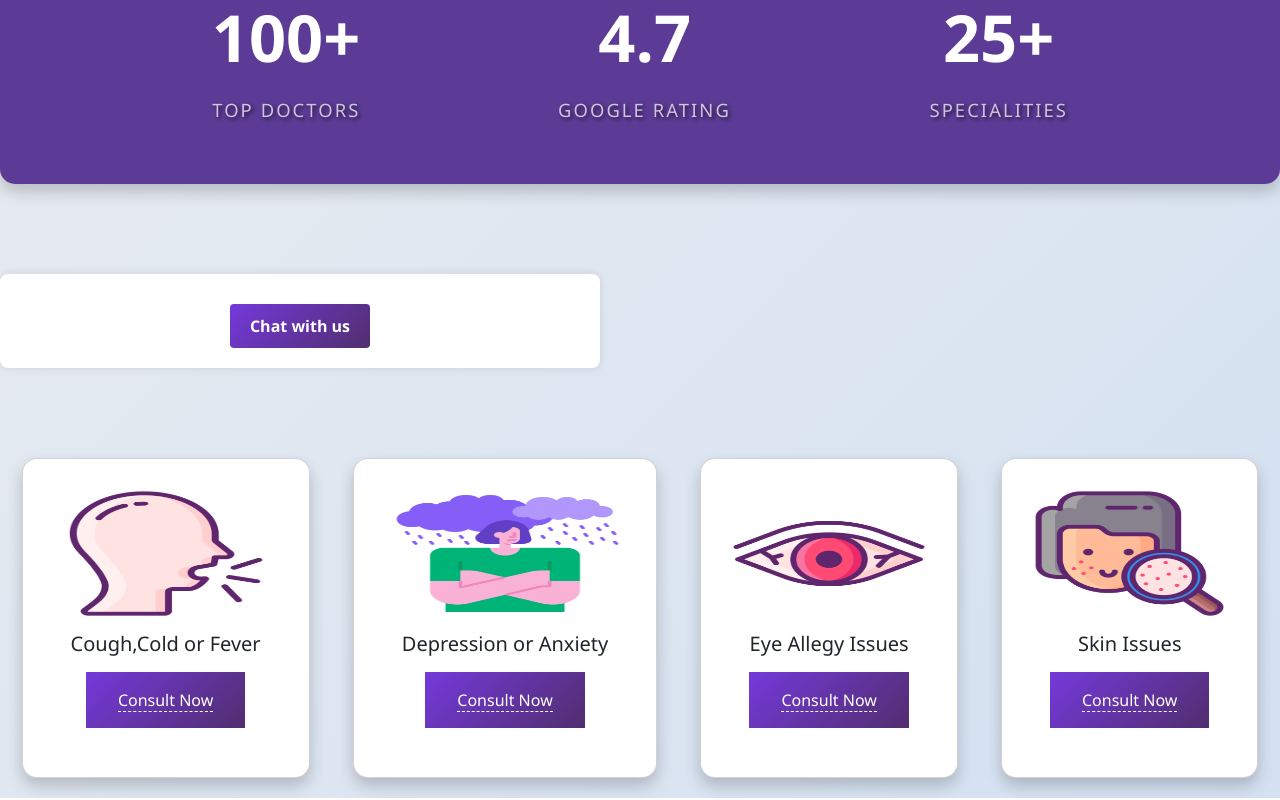
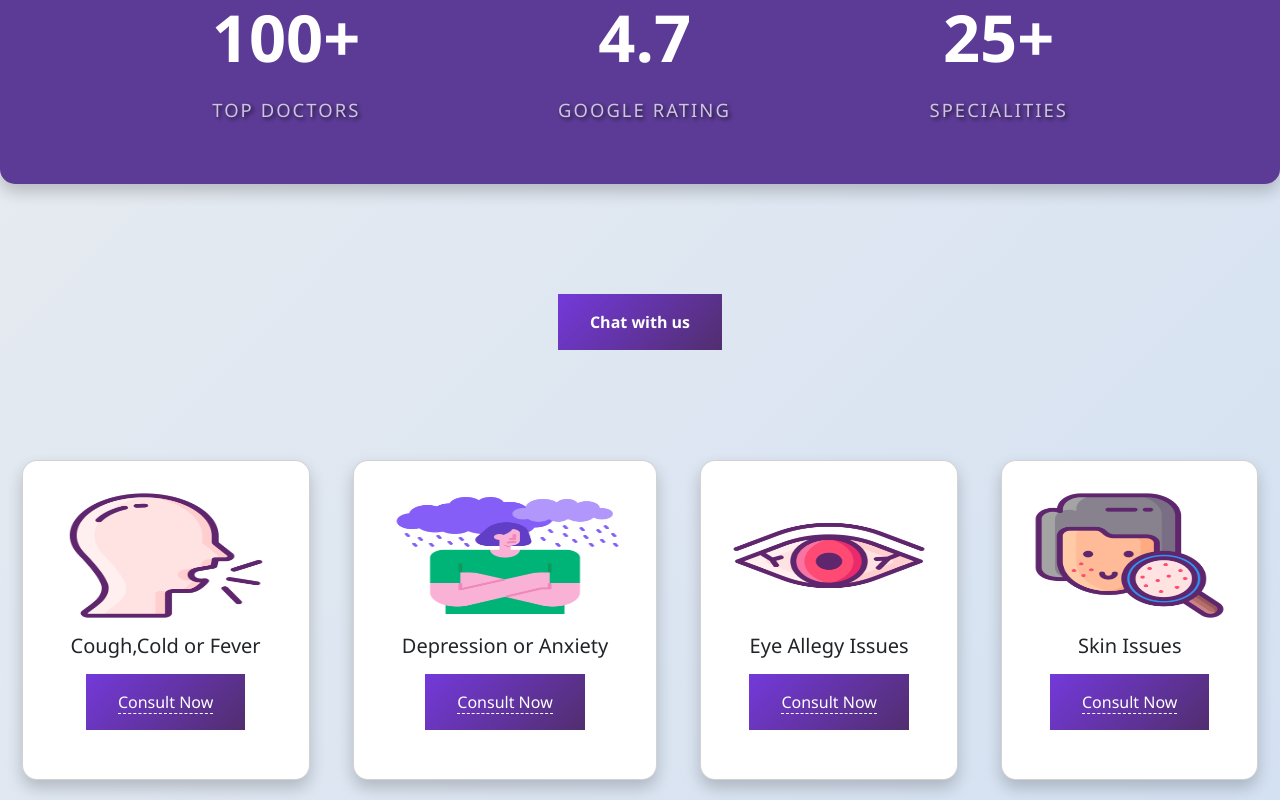
Before and after one commit to sohith18/Health-Care, a React (Vite) app in the folder client/: page / in a window 1280 px wide. Shown: the part 994-1794 px from the top of the page. Built offline with nearby package versions, Linux system fonts and the light colour scheme.

Commit message:
video consult

```diff
--- a/client/src/Styles/App.css
+++ b/client/src/Styles/App.css
@@ -49,12 +49,11 @@ img{
   margin-top: 90px;
   margin-bottom: 20px;
   display: flex;
-  background-color: #ffffff;
   justify-content: center;
-  box-shadow: 0px 0px 10px rgba(0, 0, 0, 0.1);
+  /* box-shadow: 0px 0px 10px rgba(0, 0, 0, 0.1); */
   border-radius: 8px;
   padding: 20px;
-  max-width: 600px;
+  /* max-width: 600px; */
   width: 100%;
 }
 
@@ -64,20 +63,6 @@ img{
   line-height: 1.5;
 }
 
-.chat-box button {
-  background-color: #4caf50;
-  color: #fff;
-  padding: 10px 20px;
-  border: none;
-  border-radius: 4px;
-  cursor: pointer;
-  font-size: 16px;
-  margin-top: 10px;
-}
-
-.chat-box button:hover {
-  background-color: #45a049;
-}
 
 
 .nav-bar{
--- a/client/src/components/Navbar.jsx
+++ b/client/src/components/Navbar.jsx
@@ -3,7 +3,6 @@ import {Link } from 'react-router-dom';
 
 export default function Navbar() {
   const [displalog_out_name,setdisplalog_out_name] = useState(window.localStorage.getItem("user"));
-  //window.localStorage.removeItem("user")
   console.log(displalog_out_name);
   let loggedin = displalog_out_name?true:false;
   let val;
--- a/client/src/pages/Specialized_doctors/AllergyDoctors.jsx
+++ b/client/src/pages/Specialized_doctors/AllergyDoctors.jsx
@@ -1,7 +1,16 @@
 import React from 'react'
+
+const LiveCall=()=>{
+    window.location.assign(`/video-call`)
+}
 
 export default function AllergyDoctors() {
   return (
-    <div>AllergyDoctors</div>
+    <div>
+      <div className  = 'chat-box'>
+        <button> Chat with us </button>
+      </div>
+      <button onClick={LiveCall}>Video Call</button>
+    </div>
   )
 }
--- a/client/src/pages/Specialized_doctors/ColdDoctors.jsx
+++ b/client/src/pages/Specialized_doctors/ColdDoctors.jsx
@@ -1,7 +1,14 @@
 import React from 'react'
-
+const LiveCall=()=>{
+  window.location.assign(`/video-call`)
+}
 export default function ColdDoctors() {
   return (
-    <div>ColdDoctors</div>
+    <div>
+      <div className  = 'chat-box'>
+        <button> Chat with us </button>
+      </div>
+      <button onClick={LiveCall}>Video Call</button>
+    </div>
   )
 }
--- a/client/src/pages/Specialized_doctors/DepressionDoctors.jsx
+++ b/client/src/pages/Specialized_doctors/DepressionDoctors.jsx
@@ -1,7 +1,14 @@
 import React from 'react'
-
+const LiveCall=()=>{
+  window.location.assign(`/video-call`)
+}
 export default function DepressionDoctors() {
   return (
-    <div>DepressionDoctors</div>
+    <div>
+      <div className  = 'chat-box'>
+        <button> Chat with us </button>
+      </div>
+      <button onClick={LiveCall}>Video Call</button>
+    </div>
   )
 }
--- a/client/src/pages/Specialized_doctors/SkinDoctors.jsx
+++ b/client/src/pages/Specialized_doctors/SkinDoctors.jsx
@@ -1,7 +1,14 @@
 import React from 'react'
-
+const LiveCall=()=>{
+  window.location.assign(`/video-call`)
+}
 export default function SkinDoctors() {
   return (
-    <div>SkinDoctors</div>
+    <div>
+      <div className  = 'chat-box'>
+        <button> Chat with us </button>
+      </div>
+      <button onClick={LiveCall}>Video Call</button>
+    </div>
   )
 }
```
